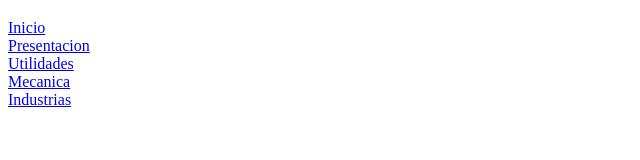
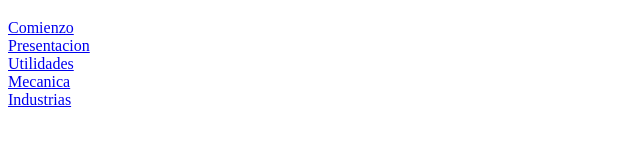
Before and after one commit to braudy16/prueba, a plain HTML site: page index6.html in a window 1280 px wide. Shown: the full height of the page, 0-640 px from the left. Drawn offline with Linux system fonts and the light colour scheme.

Commit message:
braudy..

```diff
--- a/index6.html
+++ b/index6.html
@@ -25,7 +25,7 @@
     <div class="container-fluid navbar-fixed-top">
         <div class="row flex-items-xs-between menu-1 flex-items-xs-middle">
           <div class="col-xs-2">
-            <a data-scroll href="#sec-1" class="btn btn-dark" role="button" aria-pressed="true">Inicio</a>
+            <a data-scroll href="#sec-1" class="btn btn-dark" role="button" aria-pressed="true">Comienzo</a>
           </div>
           <div class="col-xs-2">
             <a data-scroll href="#sec-2" class="btn btn-dark" role="button" aria-pressed="true">Presentacion</a>
```
